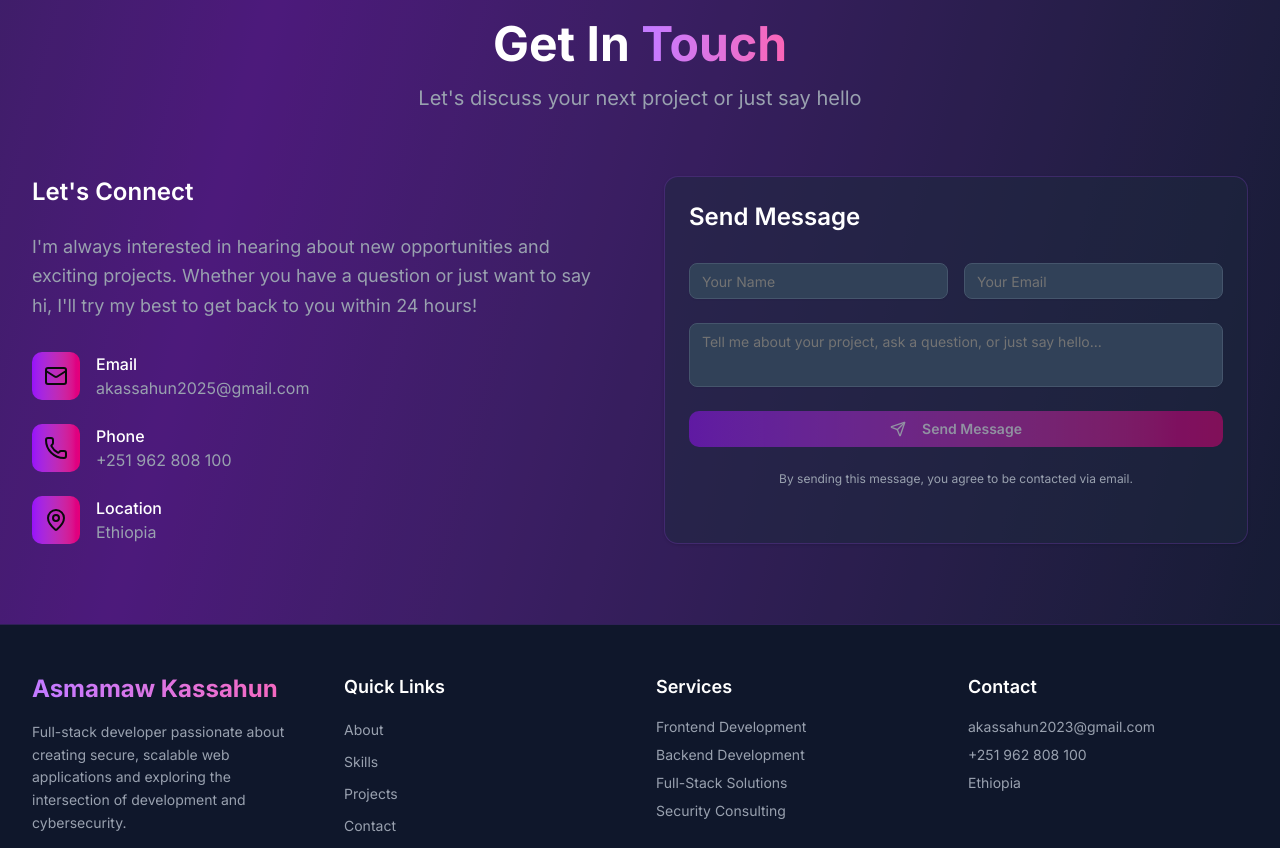
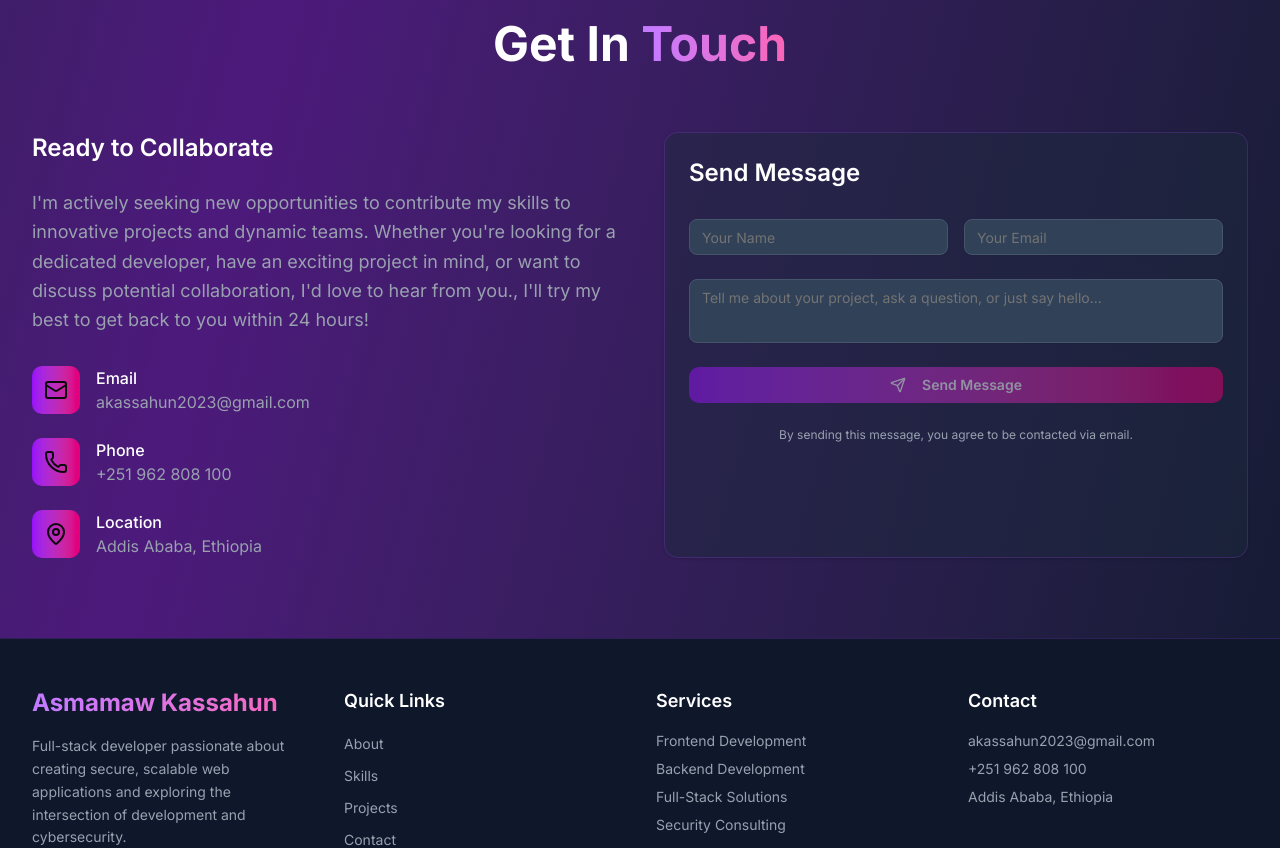
Before and after one commit to Asmamaw-cloud/portfolio, a Next.js app: page / in a window 1280 px wide. Shown: the part 3820-4668 px from the top of the page. Built offline with nearby package versions, Linux system fonts and the light colour scheme.

Commit message:
making the contact section functional

```diff
--- a/src/app/components/contact.tsx
+++ b/src/app/components/contact.tsx
@@ -241,8 +241,8 @@ const Contact = () => {
     {
       icon: <Mail className="w-6 h-6" />,
       title: "Email",
-      value: "akassahun2025@gmail.com",
-      href: "mailto:akassahun2025@gmail.com",
+      value: "akassahun2023@gmail.com",
+      href: "mailto:akassahun2023@gmail.com",
     },
     {
       icon: <Phone className="w-6 h-6" />,
@@ -253,7 +253,7 @@ const Contact = () => {
     {
       icon: <MapPin className="w-6 h-6" />,
       title: "Location",
-      value: "Ethiopia",
+      value: "Addis Ababa, Ethiopia",
       href: "https://maps.google.com/?q=Ethiopia",
     },
   ]
@@ -268,17 +268,16 @@ const Contact = () => {
             Get In{" "}
             <span className="bg-gradient-to-r from-purple-400 to-pink-400 bg-clip-text text-transparent">Touch</span>
           </h2>
-          <p className="text-xl text-gray-400 max-w-3xl mx-auto">Let's discuss your next project or just say hello</p>
+          {/* <p className="text-xl text-gray-400 max-w-3xl mx-auto">Let's discuss your next project or just say hello</p> */}
         </div>
 
         <div className="grid grid-cols-1 lg:grid-cols-2 gap-12">
           {/* Contact Information */}
           <div className="space-y-8">
             <div>
-              <h3 className="text-2xl font-semibold text-white mb-6">Let's Connect</h3>
+              <h3 className="text-2xl font-semibold text-white mb-6">Ready to Collaborate</h3>
               <p className="text-gray-400 text-lg leading-relaxed mb-8">
-                I'm always interested in hearing about new opportunities and exciting projects. Whether you have a
-                question or just want to say hi, I'll try my best to get back to you within 24 hours!
+                I'm actively seeking new opportunities to contribute my skills to innovative projects and dynamic teams. Whether you're looking for a dedicated developer, have an exciting project in mind, or want to discuss potential collaboration, I'd love to hear from you., I'll try my best to get back to you within 24 hours!
               </p>
             </div>
 
--- a/src/app/components/footer.tsx
+++ b/src/app/components/footer.tsx
@@ -108,7 +108,7 @@ const Footer = () => {
             <div className="space-y-2 text-sm text-gray-400">
               <p>akassahun2023@gmail.com</p>
               <p>+251 962 808 100</p>
-              <p>Ethiopia</p>
+              <p>Addis Ababa, Ethiopia</p>
             </div>
           </div>
         </div>
```
